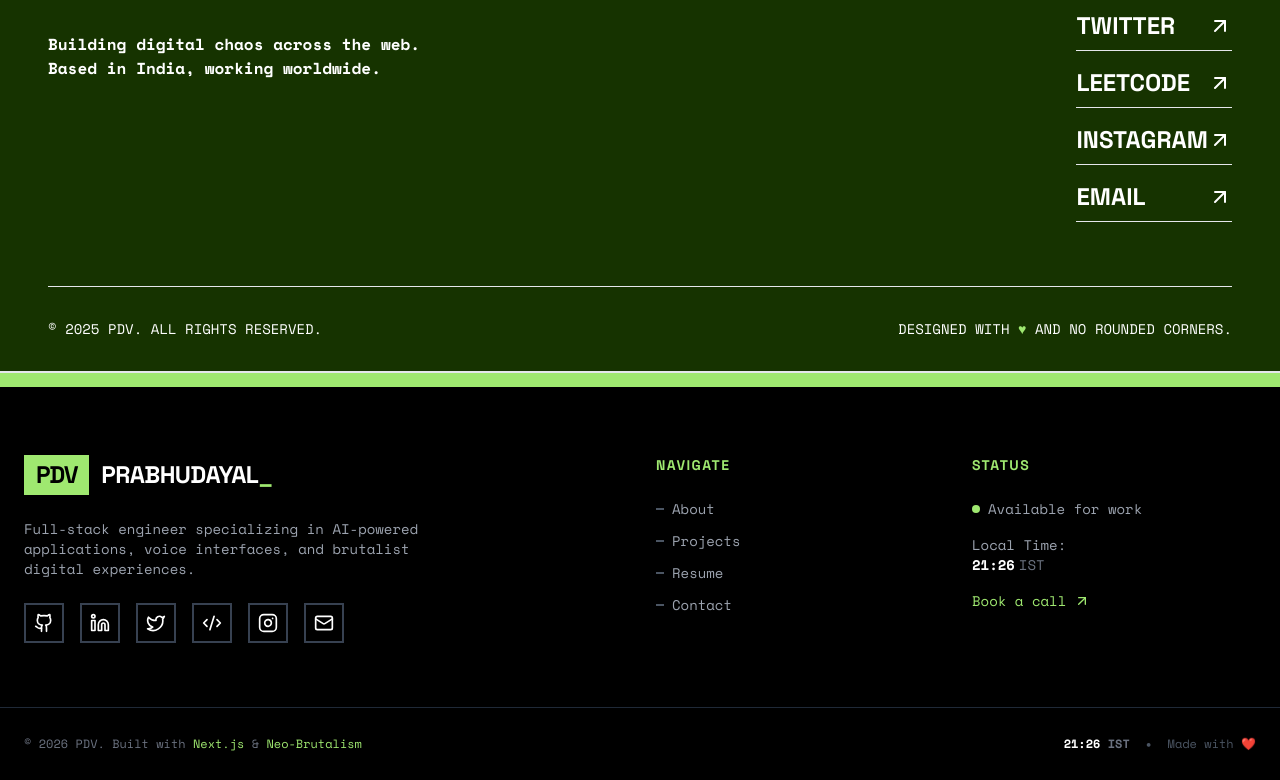
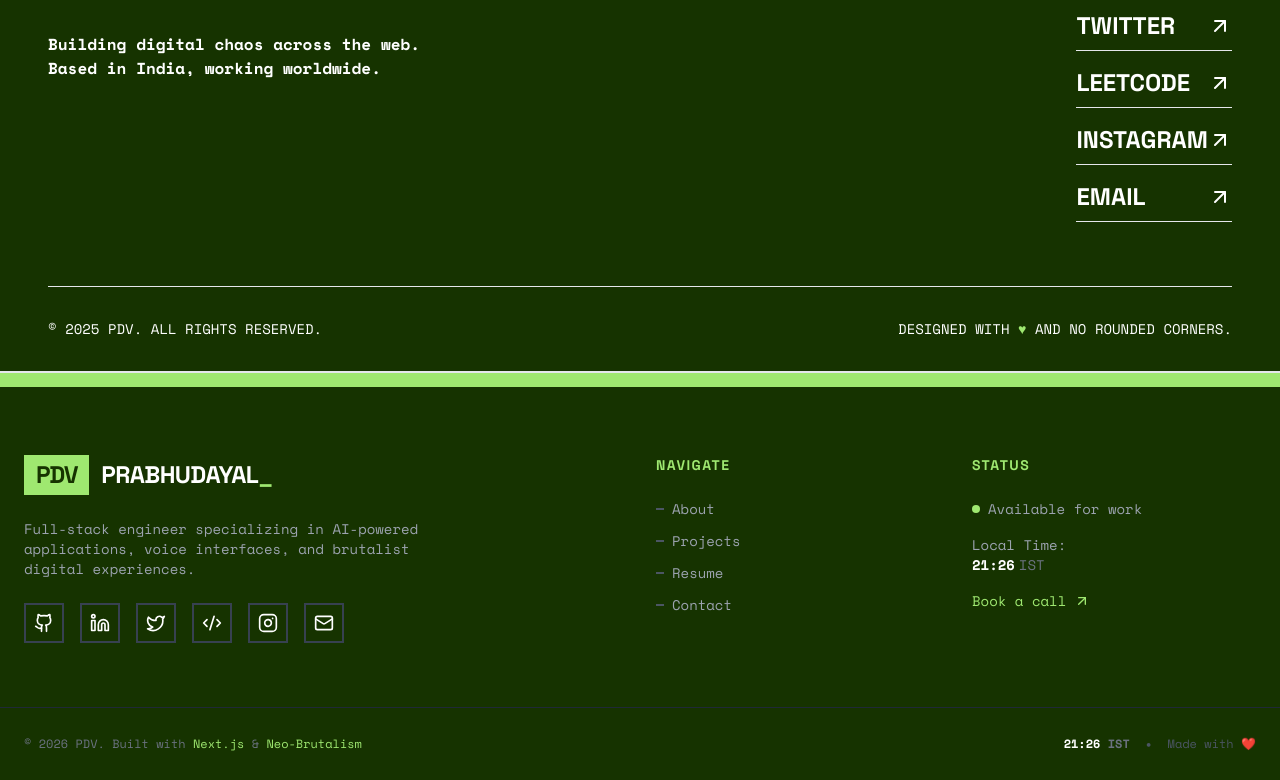
Before and after one commit to xprabhudayal/neo-brutal-v2, a Next.js app: page /links in a window 1280 px wide. Shown: the part 1697-2477 px from the top of the page. Built offline with nearby package versions, Linux system fonts and the light colour scheme.

Commit message:
refactor: apply Wise palette to components
- ISTClock: update matrix palette to #9FE870
- LogoSpotlightCarousel: update indicator colors
- LiveChatModal: update waveform barColor
- NeoFooter: use CSS variable for bg and borders

```diff
--- a/components/ISTClock.tsx
+++ b/components/ISTClock.tsx
@@ -88,7 +88,7 @@ export default function ISTClock() {
                         pattern={digits[h1]}
                         size={12}
                         gap={2}
-                        palette={{ on: '#39FF14', off: 'rgba(57, 255, 20, 0.06)' }}
+                        palette={{ on: '#9FE870', off: 'rgba(159, 232, 112, 0.06)' }}
                         ariaLabel={`Hour tens: ${h1}`}
                     />
                     <div className="w-1" /> {/* Spacer */}
--- a/components/LiveChatModal.tsx
+++ b/components/LiveChatModal.tsx
@@ -645,7 +645,7 @@ export default function LiveChatModal({ onClose }: { onClose: () => void }) {
                   ? aiAudioDestinationRef.current?.stream || null
                   : mediaStream
               }
-              barColor="#39FF14"
+              barColor="#9FE870"
               barWidth={4}
               barGap={2}
               height={120}
--- a/components/LogoSpotlightCarousel.tsx
+++ b/components/LogoSpotlightCarousel.tsx
@@ -84,7 +84,7 @@ export default function LogoSpotlightCarousel() {
                     <button
                         key={idx}
                         onClick={() => setCurrentIndex(idx)}
-                        className={`w-2 h-2 border-2 border-black rounded-full transition-all duration-200 ${idx === currentIndex ? 'bg-[#39FF14]' : 'bg-white hover:bg-gray-200'
+                        className={`w-2 h-2 border-2 border-[var(--neo-border)] rounded-full transition-all duration-200 ${idx === currentIndex ? 'bg-primary' : 'bg-white hover:bg-gray-200'
                             }`}
                         aria-label={`Go to ${ORGANIZATIONS[idx].name}`}
                     />
--- a/components/NeoFooter.tsx
+++ b/components/NeoFooter.tsx
@@ -41,7 +41,7 @@ export default function NeoFooter() {
     ];
 
     return (
-        <footer className="mt-auto border-t-4 border-black bg-black text-white">
+        <footer className="mt-auto border-t-4 border-[var(--neo-border)] bg-[var(--neo-text)] text-white">
             {/* Main Footer Content */}
             <div className="max-w-7xl mx-auto px-4 md:px-6 py-8 md:py-12 lg:py-16">
                 <div className="grid grid-cols-1 md:grid-cols-2 lg:grid-cols-4 gap-8 lg:gap-8">
@@ -49,7 +49,7 @@ export default function NeoFooter() {
                     {/* Brand Column - Always visible */}
                     <div className="lg:col-span-2">
                         <div className="flex items-center gap-3 mb-4 md:mb-6">
-                            <span className="bg-primary text-black px-3 py-1 font-black text-xl md:text-2xl tracking-tighter">PDV</span>
+                            <span className="bg-primary text-[var(--neo-text)] px-3 py-1 font-black text-xl md:text-2xl tracking-tighter">PDV</span>
                             <span className="font-black text-xl md:text-2xl tracking-tight">PRABHUDAYAL<span className="text-primary">_</span></span>
                         </div>
                         <p className="font-mono text-xs md:text-sm text-gray-400 leading-relaxed max-w-md mb-4 md:mb-6 hidden md:block">
@@ -63,7 +63,7 @@ export default function NeoFooter() {
                                     href={href}
                                     target="_blank"
                                     rel="noopener noreferrer"
-                                    className="w-9 h-9 md:w-10 md:h-10 border-2 border-gray-700 flex items-center justify-center hover:border-primary hover:bg-primary hover:text-black transition-all duration-200"
+                                    className="w-9 h-9 md:w-10 md:h-10 border-2 border-gray-700 flex items-center justify-center hover:border-primary hover:bg-primary hover:text-[var(--neo-text)] transition-all duration-200"
                                     aria-label={label}
                                 >
                                     <Icon className="w-4 h-4 md:w-5 md:h-5" />
```
